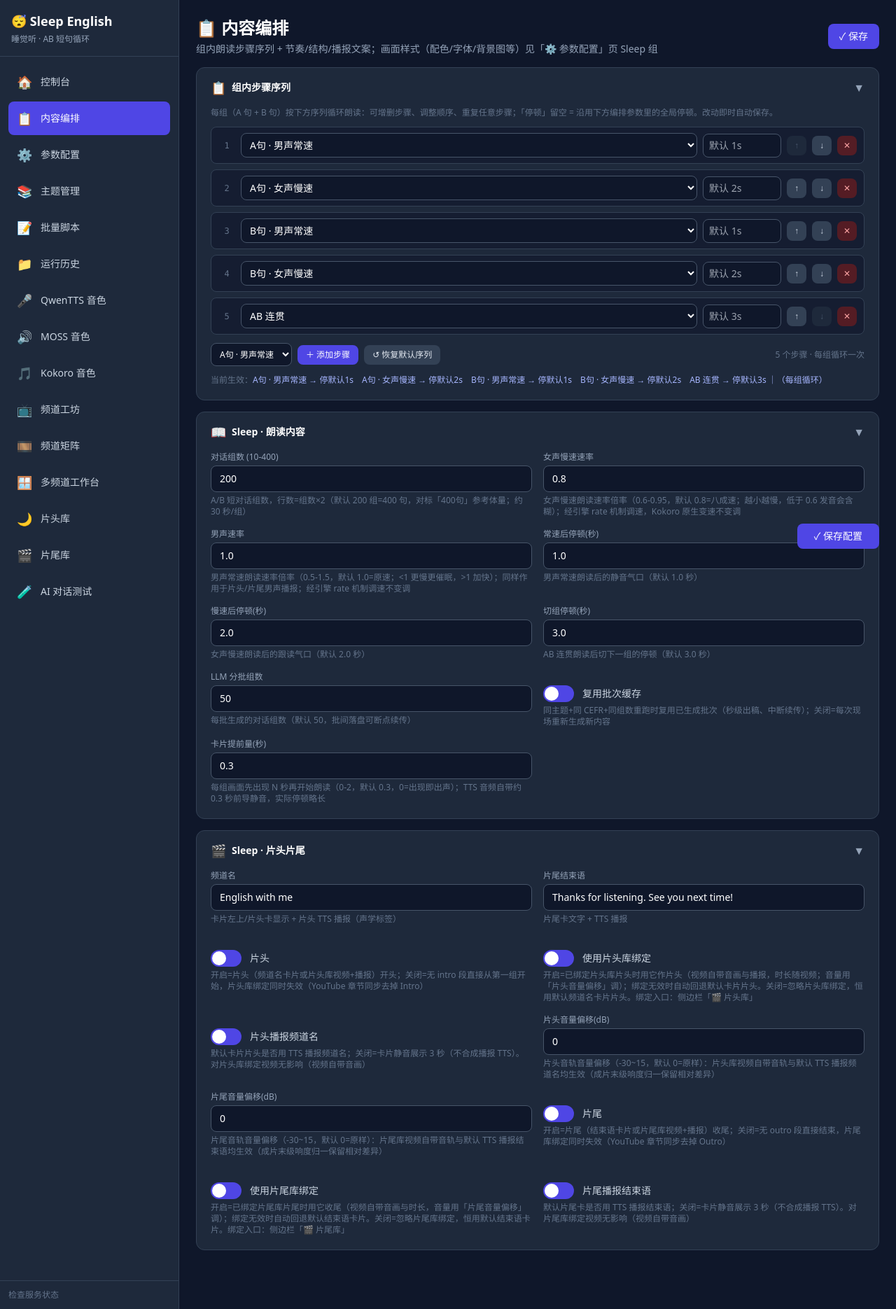
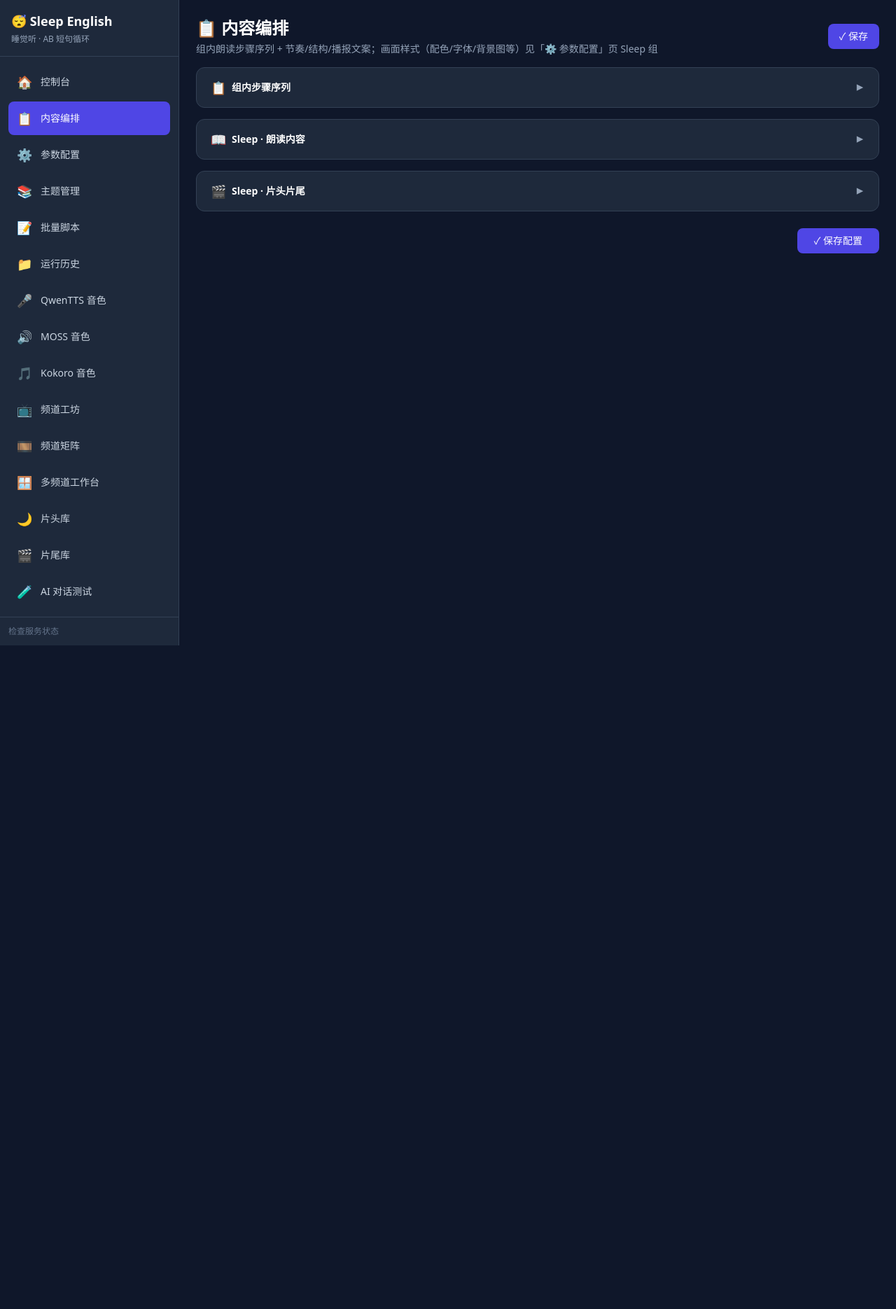
Before and after one commit to collinsgraciano/sleep_english, a FastAPI app: page /arrangement in a window 1280 px wide. Shown: the whole page at 70% size. After the commit the page ends 922 px from the top, so only its background shows below. Run offline with FastAPI, Linux system fonts and the light colour scheme; data that the repository does not hold is empty; some libraries are stand-ins or nearby versions.

Commit message:
Web 可关 4K 产出 + 配置分组默认折叠
- PARAM_SPEC 新增 no_4k 开关（sleep_render 组）：勾选后 Step6 跳过放大、
  不产出 _4K 文件，等价 CLI --no-4k；pipeline_service 不再硬编码 False
- _config_groups.html / arrangement.html 所有分组卡片默认收起
  （inline display:none + 图标预旋转，toggleSection 逻辑不变）

```diff
--- a/app/config_manager.py
+++ b/app/config_manager.py
@@ -172,6 +172,10 @@ PARAM_SPEC = {
                         "modes": ["sleep"],
                         "label": "原生 4K 渲染",
                         "help": "开启后卡片直接按 3840x2160 渲染、成片即 4K（文字像素级清晰，跳过 Step6 放大）；默认关=720p 合成后放大。开启会显著增加编码耗时"},
+    "no_4k": {"default": False, "type": "checkbox", "group": "sleep_render",
+              "modes": ["sleep"],
+              "label": "跳过 4K 产出",
+              "help": "勾选后 Step 6 跳过放大、不产出 _4K 文件（等价命令行 --no-4k）；注意「原生 4K 渲染」开启时成片本身即 4K，不受本开关影响"},
     "sleep_intro": {"default": True, "type": "checkbox", "group": "sleep_intro",
                     "modes": ["sleep"],
                     "label": "片头",
--- a/app/pipeline_service.py
+++ b/app/pipeline_service.py
@@ -540,7 +540,7 @@ class PipelineService:
             subtitle_font_size=int(config.get("subtitle_font_size", 60)),
             subtitle_style=str(config.get("subtitle_style", "") or ""),
             no_zh_subtitle=bool(config.get("no_zh_subtitle", False)),
-            no_4k=False,  # 4K 恒定生成；跳过 4K 仅保留命令行 --no-4k 供快速测试
+            no_4k=bool(config.get("no_4k", False)),  # Web 开关：跳过 Step6 4K 产出（等价 CLI --no-4k）
             no_thumbnail=bool(config.get("no_thumbnail", False)),
             quick_test=bool(config.get("quick_test", False)),
             output_dir=config.get("output_dir", "./output"),
--- a/app/templates/_config_groups.html
+++ b/app/templates/_config_groups.html
@@ -18,9 +18,9 @@
                     <span class="text-lg">{{ group_meta[group_key].icon }}</span>
                     {{ group_meta[group_key].label }}
                 </span>
-                <span class="text-slate-400 toggle-icon transition-transform">▼</span>
+                <span class="text-slate-400 toggle-icon transition-transform" style="transform:rotate(-90deg)">▼</span>
             </button>
-            <div class="section-content px-5 pb-5 {% if group_key == sleep_host_group %}lg:flex lg:gap-5 lg:items-start{% else %}grid grid-cols-1 md:grid-cols-2 gap-4{% endif %}">
+            <div class="section-content px-5 pb-5 {% if group_key == sleep_host_group %}lg:flex lg:gap-5 lg:items-start{% else %}grid grid-cols-1 md:grid-cols-2 gap-4{% endif %}" style="display:none">
                 {% if group_key == sleep_host_group and sleep_inline_preview %}
                 <div class="mb-4 lg:mb-0 lg:w-[600px] lg:shrink-0 lg:sticky lg:top-4 self-start lg:max-h-[calc(100vh-2rem)] lg:overflow-y-auto">
                     <div class="flex items-center justify-between mb-2">
--- a/app/templates/arrangement.html
+++ b/app/templates/arrangement.html
@@ -27,9 +27,9 @@
                 <span class="flex items-center gap-2 text-sm font-semibold text-white">
                     <span class="text-lg">📋</span> 组内步骤序列
                 </span>
-                <span class="text-slate-400 toggle-icon transition-transform">▼</span>
+                <span class="text-slate-400 toggle-icon transition-transform" style="transform:rotate(-90deg)">▼</span>
             </button>
-            <div class="section-content px-5 pb-5">
+            <div class="section-content px-5 pb-5" style="display:none">
                 <p class="text-xs text-slate-500 mb-3">每组（A 句 + B 句）按下方序列循环朗读：可增删步骤、调整顺序、重复任意步骤；「停顿」留空 = 沿用下方编排参数里的全局停顿。改动即时自动保存。</p>
                 <div id="seq-rows" class="space-y-2"></div>
                 <div class="flex flex-wrap items-center gap-2 mt-3">
```
